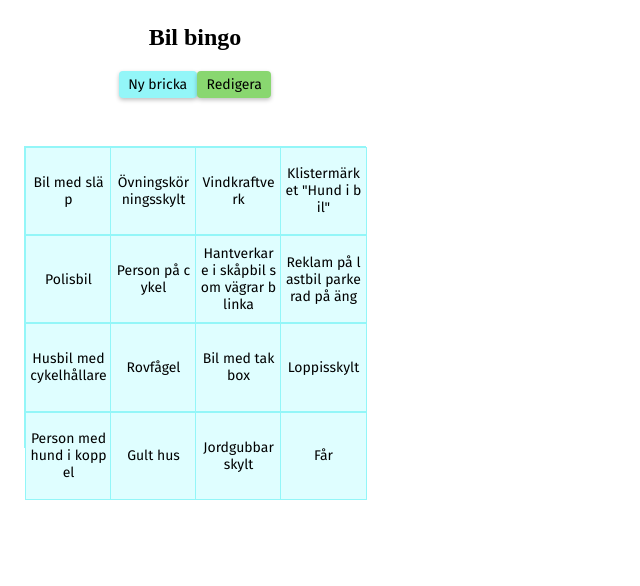
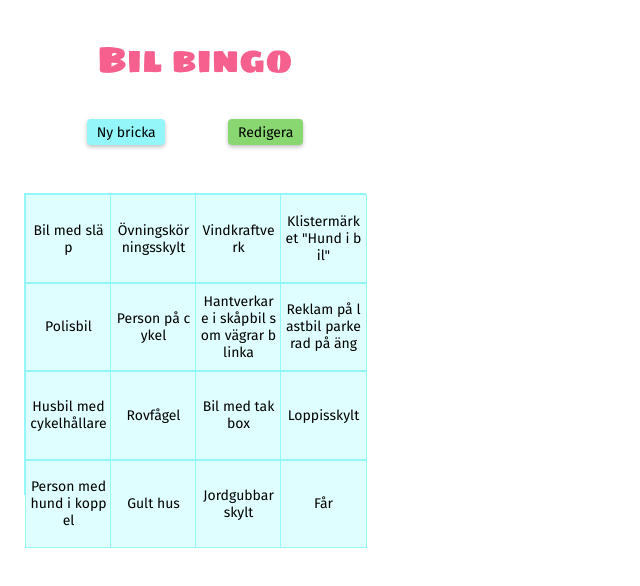
Before and after one commit to Sunse7/examination-2-car-bingo, a React (Vite) app: page /startpage in a window 1280 px wide. Shown: the top 586 px of the page, without its empty margins (0-640 px from the left). Built offline with nearby package versions, Linux system fonts and the light colour scheme.

Commit message:
Added wrapper

```diff
--- a/src/pages/StartPage.jsx
+++ b/src/pages/StartPage.jsx
@@ -1,7 +1,7 @@
-import Button from '../Components/Button';
-import BingoTray from '../Components/BingoTray';
-import { useNavigate } from 'react-router-dom';
-import style from './StartPage.module.scss';
+import Button from "../Components/Button";
+import BingoTray from "../Components/BingoTray";
+import { useNavigate } from "react-router-dom";
+import style from "./StartPage.module.scss";
 
 function StartPage() {
   const navigate = useNavigate();
@@ -9,8 +9,14 @@ function StartPage() {
   return (
     <main className={style.wrapper}>
       <h2>Bil bingo</h2>
-            <Button title='Ny bricka' isBlue={true} />
-            <Button title='Redigera' action={() => navigate('/editpage')} isBlue={false} />
+      <section className={style.wrapper__section}>
+        <Button title="Ny bricka" isBlue={true} />
+        <Button
+          title="Redigera"
+          action={() => navigate("/editpage")}
+          isBlue={false}
+        />
+      </section>
       <BingoTray />
     </main>
   );
--- a/src/pages/StartPage.module.scss
+++ b/src/pages/StartPage.module.scss
@@ -1,6 +1,12 @@
 @import '../variables';
 
 .wrapper {
-    // padding: 1.5rem;
     margin: 1.5rem;
+    h2 {
+        @include primary-font;
+    }
+    &__section {
+        display: flex;
+        justify-content: space-evenly;
+    }
 }
```
Lines whose indentation alone changed are shown as unchanged.
